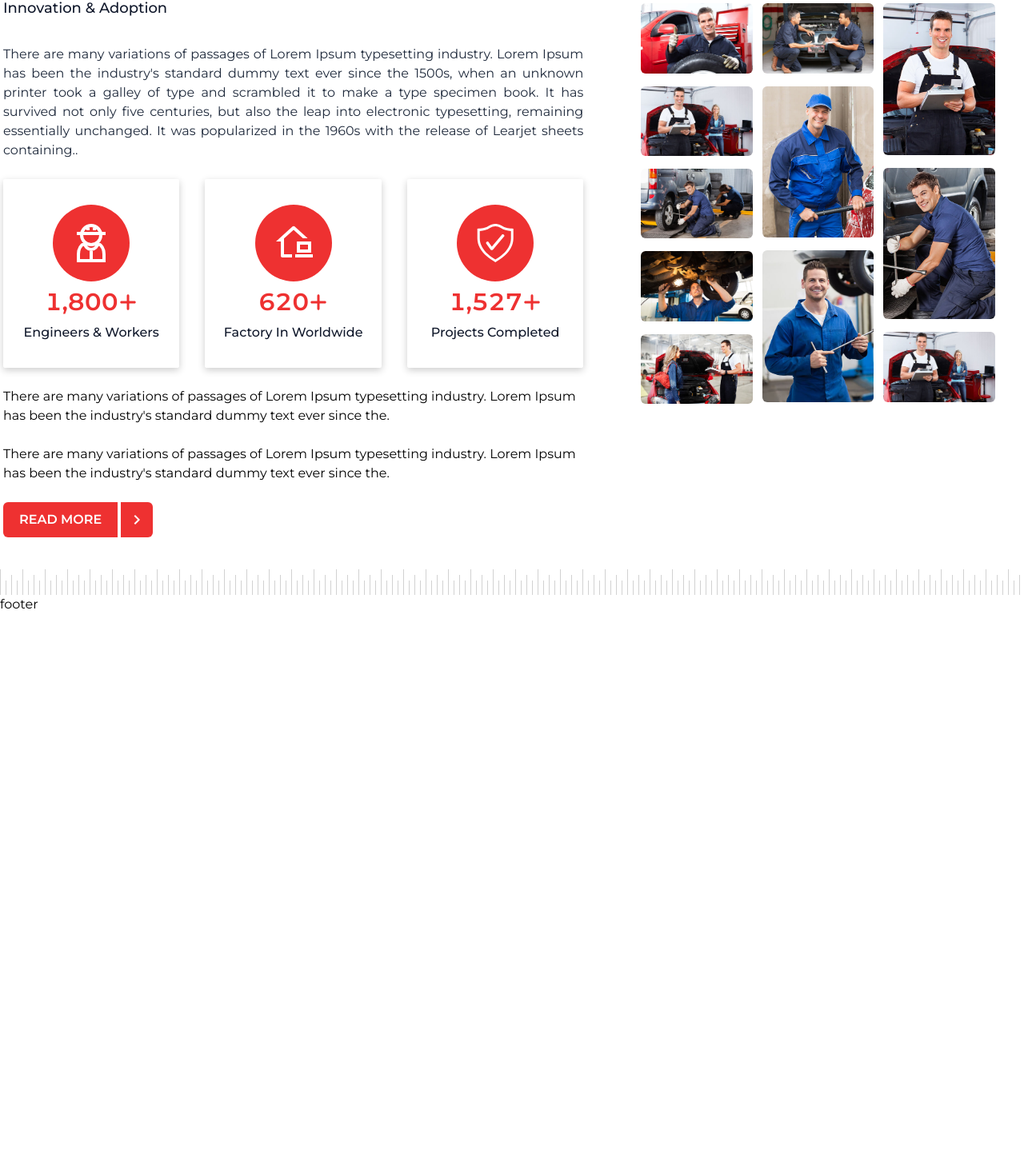
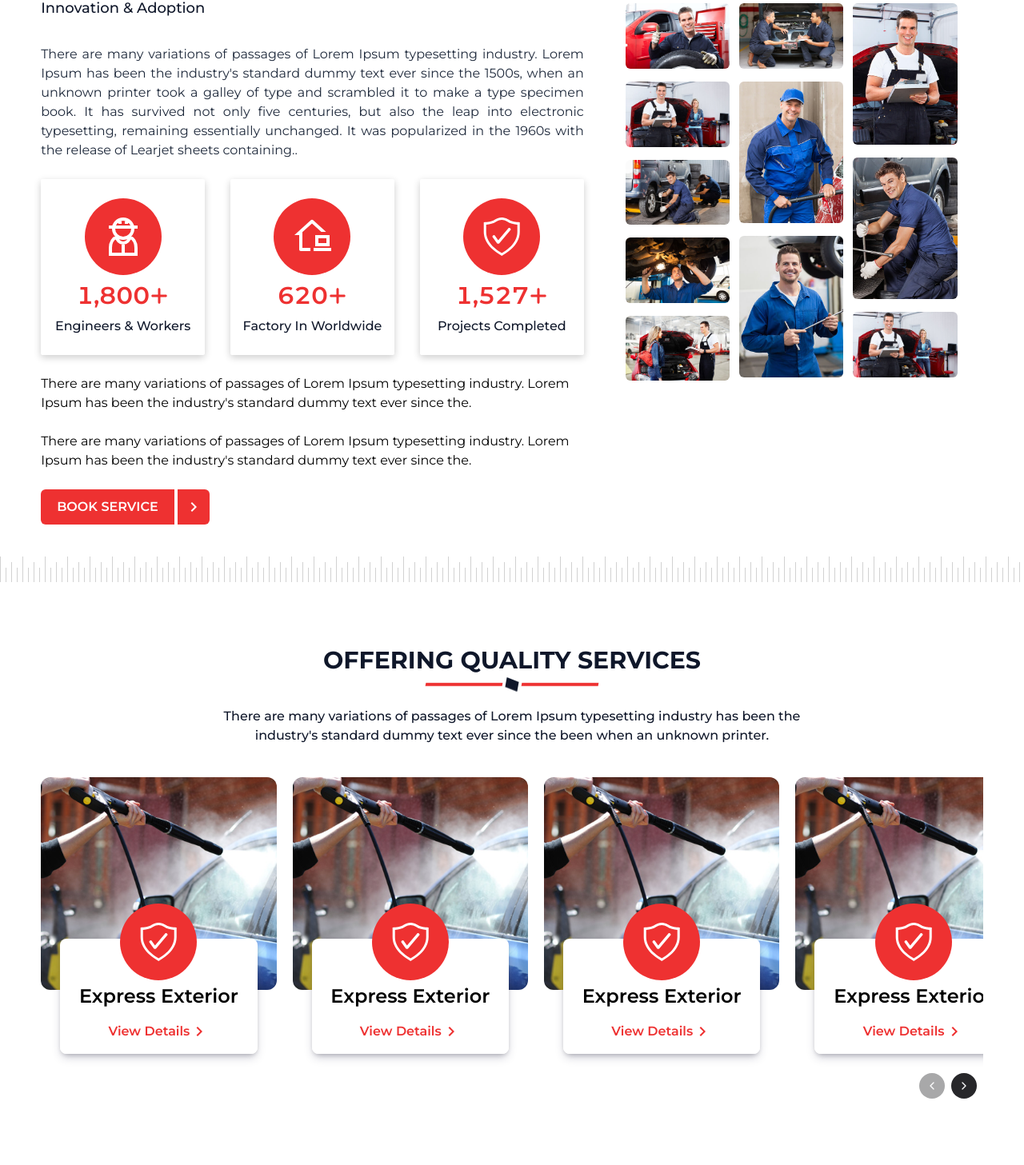
Before and after one commit to mahamudulhasan-me/autocare-client, a React (Vite) app: page / in a window 1280 px wide. Shown: the part 1004-2461 px from the top of the page at 80% size. Before the commit the page ends 1772 px from the top, so only its background shows below. Built offline with nearby package versions, Linux system fonts and the light colour scheme.

Commit message:
sevice section complete

```diff
--- a/src/components/common/header/Nav.tsx
+++ b/src/components/common/header/Nav.tsx
@@ -37,7 +37,7 @@ const navItems = [
 const Nav = () => {
   return (
     <nav className="bg-slate-900 w-full">
-      <div className="container mx-auto px-1 text-white font-semibold flex justify-between items-center">
+      <div className="container mx-auto px-[4%] text-white font-semibold flex justify-between items-center">
         <div>
           {navItems.map((item, index) => (
             <Link
--- a/src/components/common/header/Top.tsx
+++ b/src/components/common/header/Top.tsx
@@ -7,7 +7,7 @@ import logo from "../../../assets/images/logo-black.png";
 const Top = () => {
   return (
     <div className="bg-slate-50">
-      <div className="container mx-auto px-1 py-1 grid grid-cols-12">
+      <div className="container mx-auto px-[4%] py-1 grid grid-cols-12">
         <div className="col-span-5">
           <Link to={"/"}>
             <img src={logo} alt="logo" className="w-52" />
--- /dev/null
+++ b/src/components/common/sectionHead/SectionHead.tsx
@@ -0,0 +1,24 @@
+const SectionHead = () => {
+  return (
+    <div className="w-full flex flex-col justify-center items-center ">
+      <h1 className="text-3xl font-bold uppercase text-slate-900">
+        Offering Quality Services
+      </h1>
+      <div
+        className="flex space-x-1 items-center mt-3"
+        style={{ transform: "translateY(-50%) skewX(-10deg)" }}
+      >
+        <p className="w-24 h-1 bg-primary "></p>
+        <p className="w-4 h-3 bg-slate-900 skew-y-[20deg]"></p>
+        <p className="w-24 h-1 bg-primary"></p>
+      </div>
+      <p className=" text-slate-900 font-[500] w-[60%] text-center mt-4">
+        There are many variations of passages of Lorem Ipsum typesetting
+        industry has been the industry's standard dummy text ever since the been
+        when an unknown printer.
+      </p>
+    </div>
+  );
+};
+
+export default SectionHead;
--- a/src/pages/home/banner/Banner.tsx
+++ b/src/pages/home/banner/Banner.tsx
@@ -22,7 +22,7 @@ export default function Banner() {
               style={{ backgroundImage: `url(${banner4})` }}
               className="h-[calc(100vh-50px)] w-full bg-cover bg-center bg-no-repeat bg-slate-900/60 bg-blend-overlay flex items-center justify-center"
             >
-              <div className="container mx-auto px-1">
+              <div className="container mx-auto px-[4%]">
                 <TextEffect
                   per="char"
                   preset="fade"
@@ -58,7 +58,7 @@ export default function Banner() {
               style={{ backgroundImage: `url(${banner5})` }}
               className="h-[calc(100vh-50px)] w-full bg-cover bg-center bg-no-repeat bg-slate-900/60 bg-blend-overlay flex items-center justify-center"
             >
-              <div className="container mx-auto px-1 flex flex-col justify-end items-center mt-36">
+              <div className="container mx-auto px-[4%] flex flex-col justify-end items-center mt-36">
                 <TextEffect
                   per="char"
                   preset="slide"
@@ -93,7 +93,7 @@ export default function Banner() {
               style={{ backgroundImage: `url(${banner6})` }}
               className="h-[calc(100vh-50px)] w-full bg-cover bg-center bg-no-repeat bg-slate-900/60 bg-blend-overlay flex items-center justify-center"
             >
-              <div className="container mx-auto px-1 ">
+              <div className="container mx-auto px-[4%] ">
                 <TextEffect
                   per="char"
                   preset="fade"
--- a/src/pages/home/carPolish/CarPolish.tsx
+++ b/src/pages/home/carPolish/CarPolish.tsx
@@ -8,7 +8,7 @@ import PolishCard from "./PolishCard";
 const CarPolish = () => {
   return (
     <div className="mt-20">
-      <div className="container mx-auto px-1 grid grid-cols-12 gap-x-10">
+      <div className="container mx-auto px-[4%] grid grid-cols-12 gap-x-5">
         <div className="col-span-7">
           <h1 className="uppercase text-slate-900 text-2xl font-semibold">
             Car <span className="text-primary">polish</span>
@@ -54,7 +54,7 @@ const CarPolish = () => {
               industry. Lorem Ipsum has been the industry's standard dummy text
               ever since the.
             </p>
-            <BtnPrimary title="Read More" />
+            <BtnPrimary title="Book Service" />
           </div>
         </div>
         <div className="col-span-5 mt-10">
--- a/src/pages/home/carPolish/PolishCard.tsx
+++ b/src/pages/home/carPolish/PolishCard.tsx
@@ -16,7 +16,7 @@ const PolishCard = ({
     setValue(count);
   }, [count]);
   return (
-    <div className="shadow-[0_3px_10px_rgb(0,0,0,0.2)] rounded-sm flex flex-col justify-center items-center py-8 space-y-2">
+    <div className="shadow-[0_3px_10px_rgb(0,0,0,0.2)] rounded-sm flex flex-col justify-center items-center py-6 space-y-2">
       <div className="size-24 rounded-full bg-primary flex justify-center items-center text-white text-5xl">
         {icon}
       </div>
--- a/src/pages/home/index.tsx
+++ b/src/pages/home/index.tsx
@@ -1,11 +1,13 @@
 import Banner from "./banner/Banner";
 import CarPolish from "./carPolish/CarPolish";
+import Services from "./services/Services";
 
 const HomePage = () => {
   return (
     <div>
       <Banner />
       <CarPolish />
+      <Services />
     </div>
   );
 };
--- /dev/null
+++ b/src/pages/home/services/ServiceCard.tsx
@@ -0,0 +1,33 @@
+import { MdKeyboardArrowRight } from "react-icons/md";
+import { VscWorkspaceTrusted } from "react-icons/vsc";
+import { Link } from "react-router-dom";
+import serviceImg from "../../../assets/images/service.jpg";
+
+const ServiceCard = () => {
+  return (
+    <div className="relative group">
+      <img src={serviceImg} alt="" className="rounded-xl" />
+      <div className="absolute -bottom-20 left-6 right-6 min-h-36 bg-white mx-auto shadow-[rgba(50,50,93,0.25)_0px_6px_12px_-2px,_rgba(0,0,0,0.3)_0px_3px_7px_-3px] pt-4 rounded-lg flex flex-col justify-end items-center">
+        <div className="size-24 absolute -top-[30%] rounded-full bg-primary flex justify-center items-center text-white text-5xl">
+          <VscWorkspaceTrusted />
+        </div>
+        <div className="text-center space-y-2 mt-9">
+          <h1 className="text-2xl font-semibold">Express Exterior</h1>
+          <p className="opacity-0 max-h-0 overflow-hidden transition-all duration-300 ease-in-out group-hover:opacity-100 group-hover:max-h-24 text-center px-5">
+            Lorem ipsum dolor sit amet consectetur adipisicing elit. Cupiditate
+            sapiente beatae iste iure.
+          </p>
+          <Link
+            to={"/"}
+            className="text-primary font-semibold capitalize w-full bg-white z-10 pb-4 rounded-b-lg flex justify-center items-center group/button"
+          >
+            <span>View Details</span>{" "}
+            <MdKeyboardArrowRight className="text-2xl transition-all duration-300 group-hover/button:ml-2" />
+          </Link>
+        </div>
+      </div>
+    </div>
+  );
+};
+
+export default ServiceCard;
--- /dev/null
+++ b/src/pages/home/services/Services.tsx
@@ -0,0 +1,46 @@
+import SectionHead from "../../../components/common/sectionHead/SectionHead";
+import {
+  Carousel,
+  CarouselContent,
+  CarouselItem,
+  CarouselNavigation,
+} from "../../../components/core/carousel";
+import ServiceCard from "./ServiceCard";
+
+export default function Services() {
+  return (
+    <div className="py-20">
+      <SectionHead />
+      <div className="relative container mx-auto px-[4%] my-10 ">
+        <Carousel>
+          <CarouselContent className="space-x-5">
+            <CarouselItem className="basis-1/4 overflow-visible mb-24">
+              <ServiceCard />
+            </CarouselItem>
+            <CarouselItem className="basis-1/4 overflow-visible mb-24">
+              <ServiceCard />
+            </CarouselItem>
+            <CarouselItem className="basis-1/4 overflow-visible mb-24">
+              <ServiceCard />
+            </CarouselItem>
+            <CarouselItem className="basis-1/4 overflow-visible mb-24">
+              <ServiceCard />
+            </CarouselItem>
+
+            <CarouselItem className="basis-1/4 overflow-visible mb-24">
+              <ServiceCard />
+            </CarouselItem>
+            <CarouselItem className="basis-1/4 overflow-visible mb-24">
+              <ServiceCard />
+            </CarouselItem>
+          </CarouselContent>
+          <CarouselNavigation
+            className="absolute -bottom-14 left-auto top-auto w-full justify-end gap-2"
+            classNameButton="bg-zinc-800 *:stroke-zinc-50 dark:bg-zinc-200 dark:*:stroke-zinc-800"
+            alwaysShow
+          />
+        </Carousel>
+      </div>
+    </div>
+  );
+}
```
Also changed, not shown: src/assets/images/service.jpg (added).
